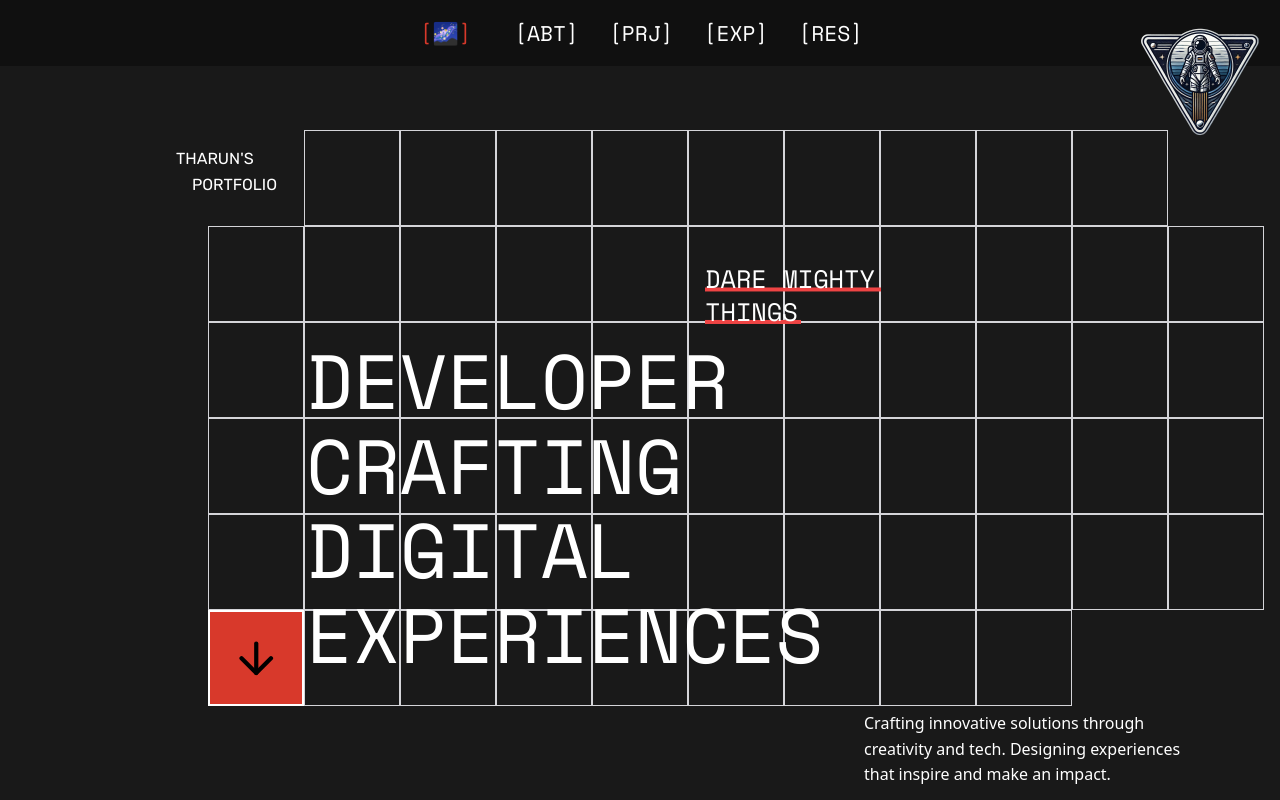
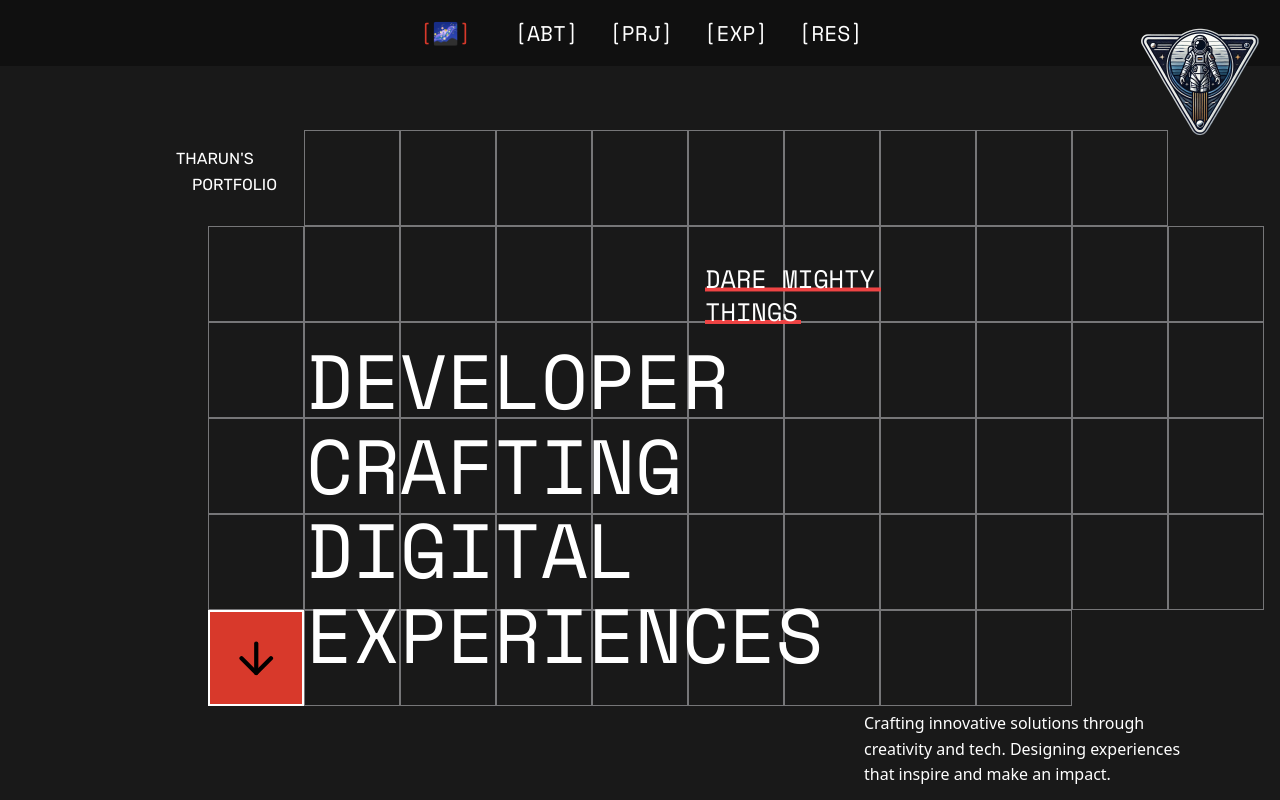
Before and after one commit to TharunKumarrA/Portfolio-v2, a Next.js app: page / in a window 1280 px wide. Shown: the top 800 px of the page. Built offline with nearby package versions, Linux system fonts and the light colour scheme.

Commit message:
grid opacity change - amma suggestion

```diff
--- a/src/app/components/Grid.jsx
+++ b/src/app/components/Grid.jsx
@@ -4,7 +4,7 @@ const SquareRow = ({ n, offset, mobile = false }) => {
   const squares = Array.from({ length: n }, (_, index) => (
     <div
       key={index}
-      className={`${mobile ? 'w-12 h-12' : 'lg:w-24 lg:h-24 w-12 h-12'} flex-shrink-0 border border-zinc-300`}
+      className={`${mobile ? 'w-12 h-12' : 'lg:w-24 lg:h-24 w-12 h-12 opacity-50'} flex-shrink-0 border border-zinc-300`}
     />
   ));
 
```
